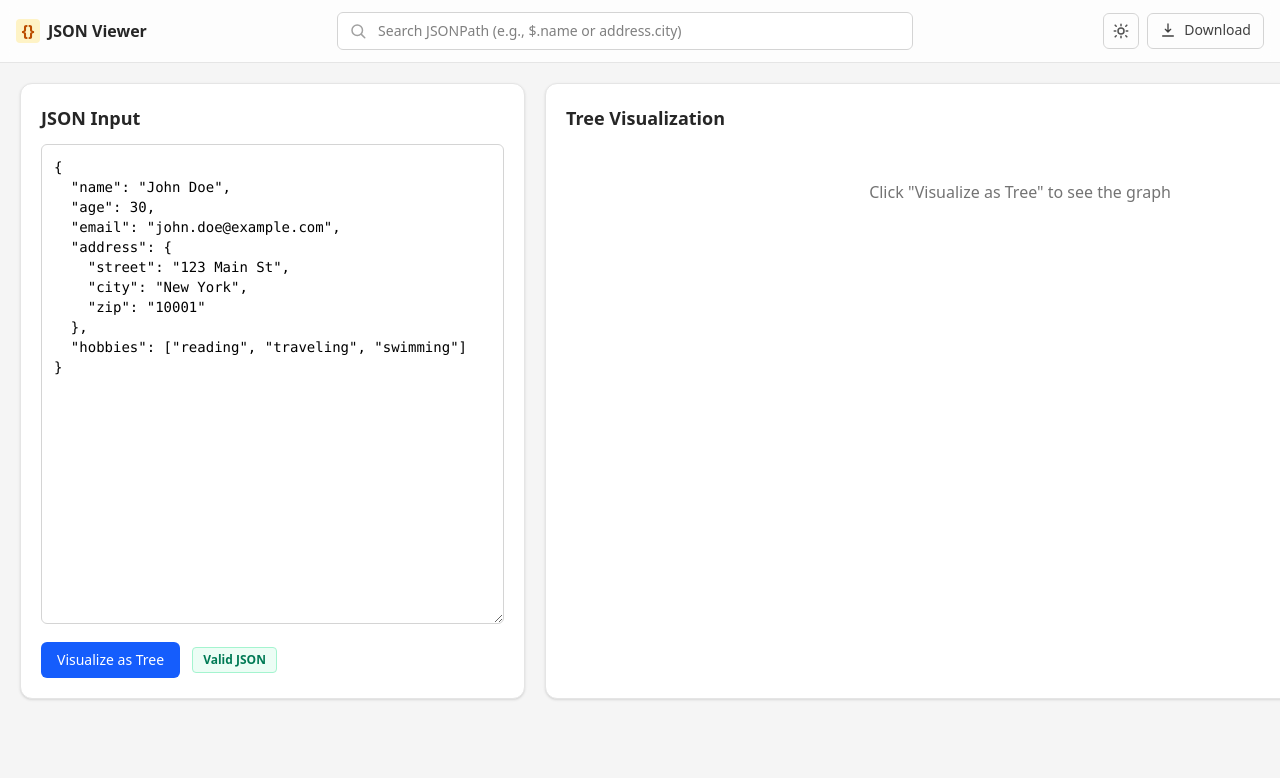
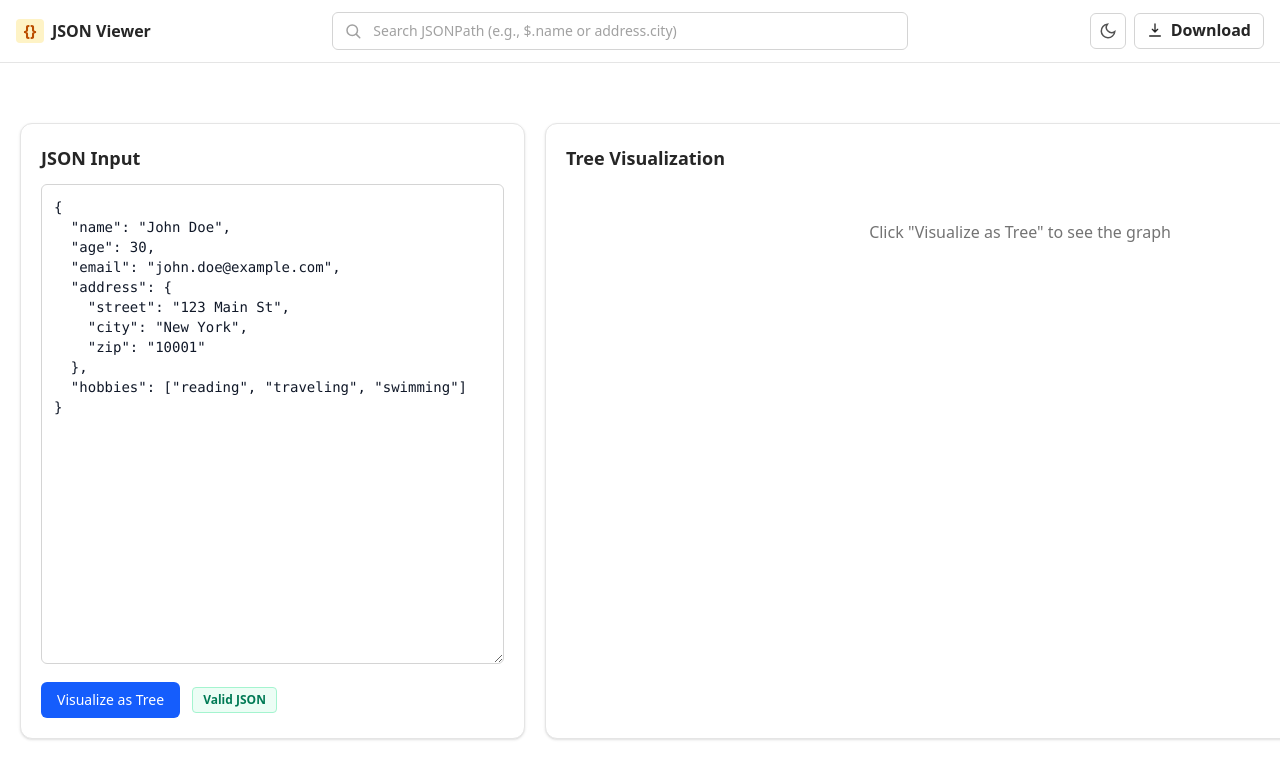
Before and after one commit to M4niz/JsonVi, a React (Vite) app: page / in a window 1280 px wide. Shown: the top 778 px of the page. Built offline with nearby package versions, Linux system fonts and the light colour scheme.

Commit message:
UI 2.0 [dark mode compatibility]

```diff
--- a/src/App.css
+++ b/src/App.css
@@ -1,5 +1,38 @@
 @import "tailwindcss";
+/* React Flow Dark Mode Tweaks */
+.custom-flow.dark .react-flow__attribution {
+  background: #1f2937 !important;
+  color: #d1d5db !important;
+  border-radius: 6px;
+}
 
+/* Light mode – keep it soft */
+.custom-flow.light .react-flow__attribution {
+  background: #f9fafb !important; /* light gray */
+  color: #374151 !important;      /* dark text */
+  border-radius: 6px;
+}
+
+/* Controls Theme */
+.custom-flow.dark .react-flow__controls button {
+  background-color: #c7c7c7 !important; /* bg-gray-700 */
+  color: #f3f4f6 !important;            /* text-gray-100 */
+  border: 1px solid #4b5563 !important; /* border-gray-600 */
+}
+
+.custom-flow.dark .react-flow__controls button:hover {
+  background-color: #4b5563 !important; /* slightly lighter hover */
+}
+
+.custom-flow.light .react-flow__controls button {
+  background-color: #ffffff !important;
+  color: #ffffff !important;
+  border: 1px solid #d1d5db !important;
+}
+
+.custom-flow.light .react-flow__controls button:hover {
+  background-color: #f3f4f6 !important;
+}
 :root {
   --grid-size: 30px;
   --dot-size: 0px;
--- a/src/components/JsonViewer.jsx
+++ b/src/components/JsonViewer.jsx
@@ -19,6 +19,8 @@ const JsonViewer = () => {
   const [errorMsg, setErrorMsg] = useState('');
   const [visualizedData, setVisualizedData] = useState(null);
   const [searchMessage, setSearchMessage] = useState('');
+  const [isDarkMode, setIsDarkMode] = useState(false);
+  const toggleTheme = () => setIsDarkMode((prev) => !prev);
 
   const handleChange = (e) => {
     const value = e.target.value;
@@ -52,27 +54,34 @@ const JsonViewer = () => {
   };
 
   return (
-    <div className="min-h-screen bg-neutral-100">
-      <NavBar onSearch={handleSearch} />
-
-      {searchMessage && (
-        <div
-          className={`px-4 py-2 text-center font-semibold border-b ${
-            searchMessage.includes('Match')
-              ? 'bg-emerald-50 text-emerald-800 border-emerald-200'
-              : 'bg-rose-50 text-rose-800 border-rose-200'
-          }`}
-        >
-          {searchMessage}
-        </div>
-      )}
+    <div className={`min-h-screen transition-colors duration-300 ${
+    isDarkMode ? 'bg-gray-900 text-gray-100' : 'bg-white text-gray-900'
+  }`}>
+      <NavBar onSearch={handleSearch} onToggleTheme={toggleTheme} isDarkMode={isDarkMode}/>
+      <div
+  className={`px-4 py-2 text-center font-semibold border-b transition-all duration-500
+    ${searchMessage
+      ? (searchMessage.includes('Match')
+          ? 'bg-emerald-50 text-emerald-800 border-emerald-200 opacity-100'
+          : 'bg-rose-50 text-rose-800 border-rose-200 opacity-100')
+      : 'opacity-0 border-transparent'}`}
+  style={{ minHeight: '2.5rem' }}
+>
+  {searchMessage || ''}
+</div>
 
       <main className="mx-auto items-center max-w-7x2 p-5">
         <div className="grid grid-cols-12 gap-5">
           {/* Left card */}
-          <section className="col-span-12 lg:col-span-5 bg-white rounded-xl border border-neutral-200 shadow-sm">
+          <section className={`col-span-12 lg:col-span-5 rounded-xl border shadow-sm transition-colors duration-300 ${
+    isDarkMode
+      ? 'bg-gray-900 border-gray-700'
+      : 'bg-white border-neutral-200'
+  }`}>
             <div className="p-5">
-              <h3 className="mb-3 text-lg font-semibold text-neutral-800">JSON Input</h3>
+              <h3 className={`mb-3 text-lg font-semibold transition-colors duration-300 ${
+                isDarkMode ? 'text-gray-100' : 'text-neutral-800'
+              }`}>JSON Input</h3>
               <textarea
                 value={jsonText}
                 onChange={handleChange}
@@ -86,7 +95,7 @@ const JsonViewer = () => {
                 <button
                   onClick={handleVisualize}
                   disabled={!isValid}
-                  className={`px-4 py-2 rounded-md text-white text-sm font-medium transition
+                  className={`px-4 py-2 rounded-md text-white text-sm font-medium transition cursor-pointer
                   ${isValid ? 'bg-blue-600 hover:bg-blue-700 active:bg-blue-800' : 'bg-neutral-400 cursor-not-allowed'}`}
                 >
                   Visualize as Tree
@@ -102,14 +111,19 @@ const JsonViewer = () => {
           </section>
 
           {/* Right card */}
-          <section className="w-[950px] bg-white rounded-xl border border-neutral-200 shadow-sm">
+          <section className={`w-[950px] rounded-xl border shadow-sm transition-colors duration-300 ${
+            isDarkMode ? 'bg-gray-900 border-gray-700' : 'bg-white border-neutral-200'
+          }`}>
             <div className="p-5">
-              <h3 className="mb-3 text-lg font-semibold text-neutral-800">Tree Visualization</h3>
+              <h3 className={`mb-3 text-lg font-semibold transition-colors duration-300 ${
+              isDarkMode ? 'text-gray-100' : 'text-neutral-800'
+              }`}>Tree Visualization</h3>
               {visualizedData ? (
                 <TreeVisualizer
                   jsonData={visualizedData}
                   searchQuery={searchQuery}
                   onMatchResult={handleMatchResult}
+                  isDarkMode={isDarkMode}
                 />
               ) : (
                 <div className="text-center mt-12 text-neutral-500">
--- a/src/components/TreeVisualizer.jsx
+++ b/src/components/TreeVisualizer.jsx
@@ -19,7 +19,7 @@ const HIGHLIGHT_STYLES = {
   shadow: "0 0 16px rgba(91, 255, 54, 0.6)",
 };
 
-const TreeVisualizer = ({ jsonData, searchQuery, onMatchResult }) => {
+const TreeVisualizer = ({ jsonData, searchQuery, onMatchResult, isDarkMode }) => {
   const parseJsonToFlow = useCallback(
     (data, parentId = null, depth = 0, position = { x: 0, y: 0 }, path = "$") => {
       if (data === undefined) return { nodes: [], edges: [], pathMap: {} };
@@ -199,8 +199,12 @@ const TreeVisualizer = ({ jsonData, searchQuery, onMatchResult }) => {
   }, [searchQuery, pathMap, rfInstance, onMatchResult]);
 
   return (
-    <div className="h-[70vh] rounded-lg border border-neutral-200 overflow-hidden bg-white">
+    <div
+  className={`h-[70vh] rounded-lg overflow-hidden transition-colors duration-300 relative
+  ${isDarkMode ? 'bg-gray-900 border-gray-700' : 'bg-white border-neutral-200'}`}
+>
   <ReactFlow
+    className={`custom-flow ${isDarkMode ? 'dark' : 'light'}`}
     nodes={rfNodes}
     edges={rfEdges}
     onNodesChange={onNodesChange}
@@ -208,7 +212,12 @@ const TreeVisualizer = ({ jsonData, searchQuery, onMatchResult }) => {
     onInit={setRfInstance}
     fitView
   >
-        <Background color="#e5e7eb" gap={18} size={1} />
+    <Background
+      color={isDarkMode ? "#444" : "#e2e2e2"}
+      gap={16}
+      size={1}
+      variant="dots"
+    />
     <Controls />
   </ReactFlow>
 </div>
--- a/src/components/common/NavBar.jsx
+++ b/src/components/common/NavBar.jsx
@@ -1,7 +1,7 @@
 import React from "react";
 import * as htmlToImage from "html-to-image";
 
-const NavBar = ({ onSearch }) => {
+const NavBar = ({ onSearch, onToggleTheme, isDarkMode }) => {
   const handleDownload = async () => {
     const reactFlowWrapper = document.querySelector(".react-flow");
     if (!reactFlowWrapper) {
@@ -24,20 +24,32 @@ const NavBar = ({ onSearch }) => {
   };
 
   return (
-    <header className="sticky top-0 z-10 bg-white/80 backdrop-blur border-b border-neutral-200">
-      <div className="mx-auto max-w-7xl px-4 py-3 flex items-center gap-4">
+    <header className={`sticky top-0 z-10 backdrop-blur border-b transition-colors duration-300 ${
+    isDarkMode
+      ? 'bg-gray-900/80 border-gray-700'
+      : 'bg-white/80 border-neutral-200'
+  }`}>
+      <div className={`mx-auto max-w-7xl px-4 py-3 flex items-center justify-between gap-6 ${
+    isDarkMode ? 'text-gray-100' : 'text-neutral-800'
+  }`}>
         {/* Left: Logo + Title */}
-        <div className="flex items-center gap-2 shrink-0">
-          <div className="h-6 w-6 rounded bg-amber-100 text-amber-700 grid place-items-center font-bold">
+        <div className={`flex items-center gap-2 shrink-0 ${
+          isDarkMode ? 'text-gray-100' : 'text-neutral-800'
+          }`}>
+          <div className="w-7 rounded bg-amber-100 text-amber-700 grid place-items-center font-bold">
             {`{}`}
           </div>
-          <span className="text-sm sm:text-base font-semibold text-neutral-800">
-            JSON Viewer
+          <span
+          className={`text-sm sm:text-base font-semibold transition-colors duration-300 ${
+          isDarkMode ? 'text-gray-100' : 'text-neutral-800'
+          }`}
+          >
+              JSON Viewer
           </span>
-        </div>
+            </div>
 
         {/* Center: Search */}
-        <div className="flex-1 max-w-xl mx-auto">
+        <div className="flex-1 max-w-xl mx-6">
           <div className="relative">
             <span className="pointer-events-none absolute inset-y-0 left-3 grid place-items-center text-neutral-400">
               <svg width="18" height="18" viewBox="0 0 24 24" fill="none">
@@ -49,8 +61,11 @@ const NavBar = ({ onSearch }) => {
               type="text"
               placeholder="Search JSONPath (e.g., $.name or address.city)"
               onChange={(e) => onSearch?.(e.target.value)}
-              className="w-full pl-10 pr-3 py-2 rounded-md border border-neutral-300 outline-none text-sm
-                         bg-white/90 focus:ring-2 focus:ring-blue-300"
+              className={`w-full pl-10 pr-3 py-2 rounded-md border outline-none text-sm transition-colors duration-200
+    ${isDarkMode
+      ? 'bg-gray-800 border-gray-700 text-gray-100 placeholder-gray-400 focus:ring-2 focus:ring-yellow-400'
+      : 'bg-white/90 border-neutral-300 text-gray-900 placeholder-neutral-400 focus:ring-2 focus:ring-blue-300'
+    }`}
             />
           </div>
         </div>
@@ -59,18 +74,41 @@ const NavBar = ({ onSearch }) => {
         <div className="flex items-center gap-2">
           <button
             type="button"
-            className="h-9 w-9 grid place-items-center rounded-md border border-neutral-300 text-neutral-600 hover:bg-neutral-50"
+            onClick={onToggleTheme}
+            className={`h-9 w-9 grid place-items-center rounded-md border ${
+              isDarkMode
+                ? 'border-gray-700 text-yellow-400 hover:bg-gray-800'
+                : 'border-neutral-300 text-neutral-600 hover:bg-neutral-50'
+            } cursor-pointer transition-colors`}
             title="Toggle theme"
           >
-            <svg width="18" height="18" viewBox="0 0 24 24" fill="none">
-              <path d="M12 3v2M12 19v2M4.22 4.22l1.42 1.42M18.36 18.36l1.42 1.42M3 12h2M19 12h2M4.22 19.78l1.42-1.42M18.36 5.64l1.42-1.42" stroke="currentColor" strokeWidth="2" strokeLinecap="round"/>
-              <circle cx="12" cy="12" r="4" stroke="currentColor" strokeWidth="2"/>
-            </svg>
+            {isDarkMode ? (
+              //Light mode
+              <svg width="18" height="18" viewBox="0 0 24 24" fill="none">
+                <path
+                  d="M12 3v2M12 19v2M4.22 4.22l1.42 1.42M18.36 18.36l1.42 1.42M3 12h2M19 12h2M4.22 19.78l1.42-1.42M18.36 5.64l1.42-1.42"
+                  stroke="currentColor"
+                  strokeWidth="2"
+                  strokeLinecap="round"
+                />
+                <circle cx="12" cy="12" r="4" stroke="currentColor" strokeWidth="2" />
+              </svg>
+            ) : (
+              //Dark mode
+              <svg width="18" height="18" viewBox="0 0 24 24" fill="none">
+                <path
+                  d="M21 12.79A9 9 0 1111.21 3 7 7 0 0021 12.79z"
+                  stroke="currentColor"
+                  strokeWidth="2"
+                  strokeLinecap="round"
+                />
+              </svg>
+            )}
           </button>
           <button
             type="button"
             onClick={handleDownload}
-            className="h-9 px-3 rounded-md border border-neutral-300 text-neutral-700 hover:bg-neutral-50 text-sm"
+            className={`h-9 px-3 rounded-md border border-neutral-300 hover:bg-neutral-40 cursor-pointer font-semibold ${isDarkMode ? 'text-gray-100' : 'text-neutral-800'}`}
             title="Download image"
           >
             <span className="inline-flex items-center gap-2">
```
Lines whose indentation alone changed are shown as unchanged.
